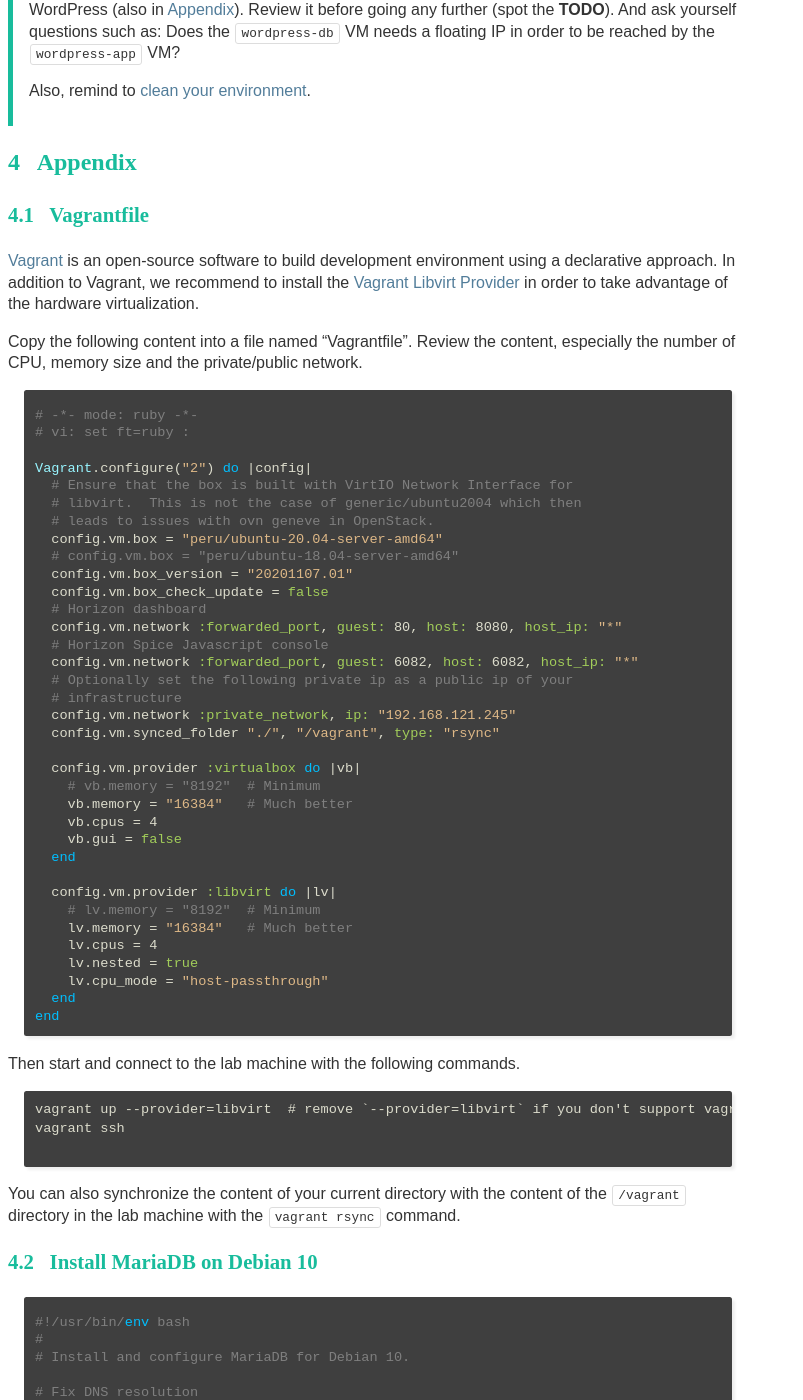
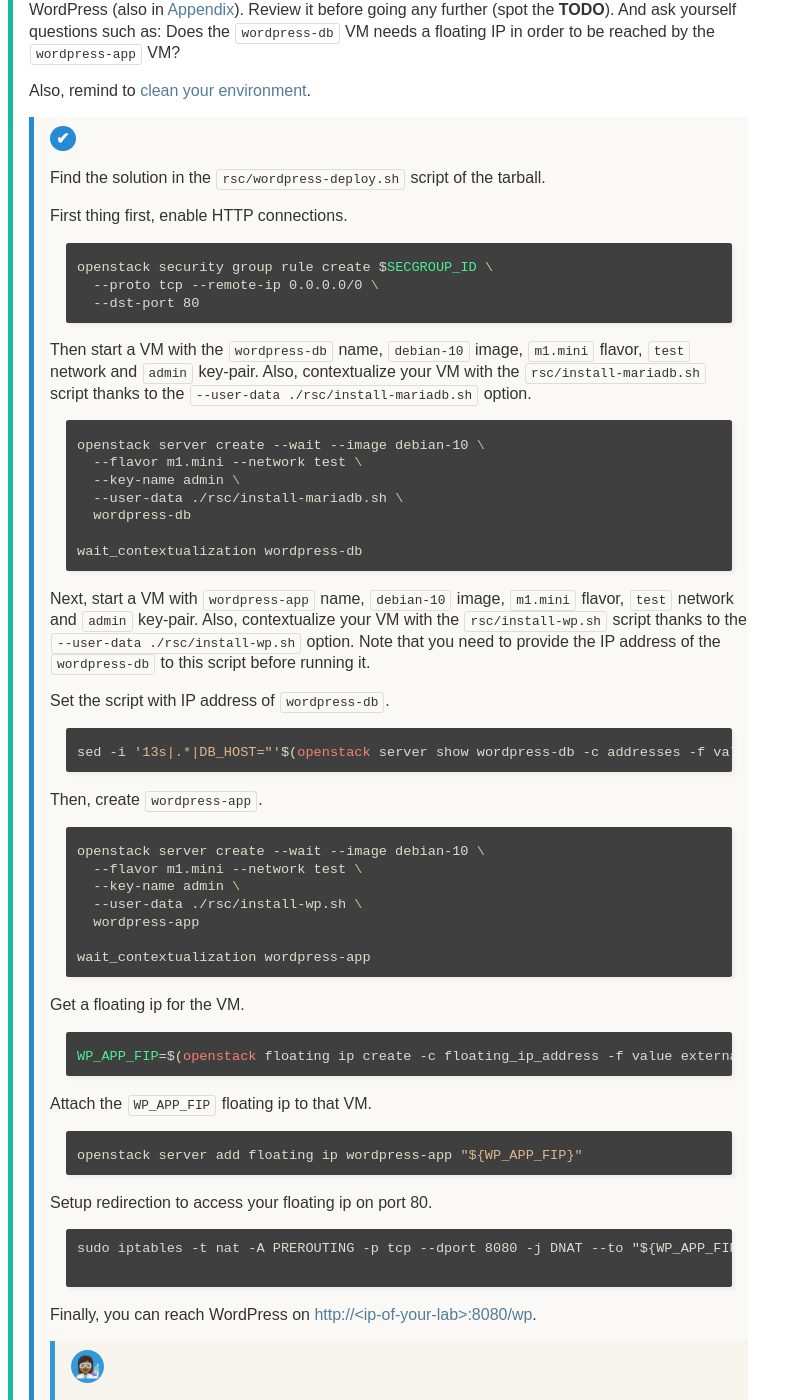
Before and after one commit to Marie-Donnie/Marie-Donnie.github.io, a Jekyll site: the page teachings/2021-2022/os-polytech/index.html, which Jekyll copies as it is, in a window 1280 px wide and 1400 px high, scrolled down 15567 px. Shown: the whole window, without its empty margins (0-803 px from the left). Built offline with Jekyll 4.4.1, drawn with Linux system fonts in a browser that asks for light colours; some web fonts are replaced; some of the changed text lies outside the part shown.

Commit message:
Full solutions

```diff
--- a/teachings/2021-2022/os-polytech/index.html
+++ b/teachings/2021-2022/os-polytech/index.html
@@ -1,7 +1,7 @@
 <!DOCTYPE html>
 <html lang="en">
 <head>
-<!-- 2021-11-25 jeu. 15:39 -->
+<!-- 2021-11-25 jeu. 17:03 -->
 <meta charset="utf-8">
 <meta name="viewport" content="width=device-width, initial-scale=1">
 <title>Operate Resources in Public and Private Clouds Thanks to OpenStack</title>
@@ -259,22 +259,22 @@ editor to follow lab completion <a href="https://notes.inria.fr/tFihp6A5TA-fOaUI
 <ul>
 <li><a href="#sec:req">1. Requirements and Setup</a>
 <ul>
-<li><a href="#org624a0fa">1.1. Environment</a></li>
+<li><a href="#org073d0d6">1.1. Environment</a></li>
 <li><a href="#sec:assign-lab">1.2. Access the Lab machine</a></li>
 <li><a href="#sec:rscs-lab">1.3. Resources of the Lab</a></li>
-<li><a href="#org1aa3a94">1.4. Setup OpenStack</a></li>
+<li><a href="#org19e8d3a">1.4. Setup OpenStack</a></li>
 </ul>
 </li>
 <li><a href="#sec:play-with-os">2. Play with OpenStack (as an Admin)</a>
 <ul>
-<li><a href="#orgf25cc7e">2.1. OpenStack Horizon dashboard</a></li>
+<li><a href="#org4560b5b">2.1. OpenStack Horizon dashboard</a></li>
 <li><a href="#sec:os-cli">2.2. Unleash the operator in you</a>
 <ul>
-<li><a href="#org1024990">2.2.1. Make the world reaches the VM</a></li>
+<li><a href="#orge678cef">2.2.1. Make the world reaches the VM</a></li>
 </ul>
 </li>
 <li><a href="#sec:enc-trust">2.3. In encryption we trust</a></li>
-<li><a href="#orgb5b188b">2.4. The art of contextualizing a VM</a>
+<li><a href="#orgc8cee59">2.4. The art of contextualizing a VM</a>
 <ul>
 <li><a href="#sec:debian10-ftw">2.4.1. Debian 10 FTW</a></li>
 <li><a href="#sec:cloud-init">2.4.2. <code>cloud-init</code> in Action</a></li>
@@ -283,31 +283,31 @@ editor to follow lab completion <a href="https://notes.inria.fr/tFihp6A5TA-fOaUI
 </ul>
 </li>
 <li><a href="#sec:wp-devops">3. Deploy a WordPress as a Service (as a DevOps)</a></li>
-<li><a href="#org0d31d22">4. Appendix</a>
+<li><a href="#org7bb399f">4. Appendix</a>
 <ul>
-<li><a href="#org63b5b79">4.1. Vagrantfile</a></li>
-<li><a href="#org81352d2">4.2. Install MariaDB on Debian 10</a></li>
-<li><a href="#orgf1ccdc1">4.3. Install Wordpress application on Debian 10</a></li>
-<li><a href="#orgc8538e5">4.4. VM Live migration</a></li>
+<li><a href="#org7148f3a">4.1. Vagrantfile</a></li>
+<li><a href="#org3c80918">4.2. Install MariaDB on Debian 10</a></li>
+<li><a href="#org77b455f">4.3. Install Wordpress application on Debian 10</a></li>
+<li><a href="#org5124c9f">4.4. VM Live migration</a></li>
 </ul>
 </li>
 </ul>
 </div>
 </nav>
 
-<div id="outline-container-orgeadc6f8" class="outline-2">
-<h2 id="sec:req"><a id="orgeadc6f8"></a><span class="section-number-2">1</span> Requirements and Setup</h2>
+<div id="outline-container-org2107b9b" class="outline-2">
+<h2 id="sec:req"><a id="org2107b9b"></a><span class="section-number-2">1</span> Requirements and Setup</h2>
 <div class="outline-text-2" id="text-sec:req">
 </div>
-<div id="outline-container-org624a0fa" class="outline-3">
-<h3 id="org624a0fa"><span class="section-number-3">1.1</span> Environment</h3>
+<div id="outline-container-org073d0d6" class="outline-3">
+<h3 id="org073d0d6"><span class="section-number-3">1.1</span> Environment</h3>
 <div class="outline-text-3" id="text-1-1">
 <p>
 To follow the lab you&rsquo;ll need a Linux (tested under Ubuntu 20.04)
 with, at least, 8 GiB of RAM and 2 CPU.  We are going to use Linux
 Dell R320 from room D011.  If you have a <b>different version</b> of Ubuntu
 installed &#x2013; use <code>lsb_release -d</code> to check it out &#x2013; you should start
-a proper VM using, for instance, the <a href="#org63b5b79">Vagrantfile</a> given in the
+a proper VM using, for instance, the <a href="#org7148f3a">Vagrantfile</a> given in the
 Appendix.  Alternatively, you can also use your own machine.
 </p>
 
@@ -341,8 +341,8 @@ deployments.</li>
 </div>
 </div>
 
-<div id="outline-container-orgaf0be81" class="outline-3">
-<h3 id="sec:assign-lab"><a id="orgaf0be81"></a><span class="section-number-3">1.2</span> Access the Lab machine</h3>
+<div id="outline-container-org852cd4e" class="outline-3">
+<h3 id="sec:assign-lab"><a id="org852cd4e"></a><span class="section-number-3">1.2</span> Access the Lab machine</h3>
 <div class="outline-text-3" id="text-sec:assign-lab">
 <p>
 First thing first, you have to connect to the Lab machine as <code>invité</code>
@@ -389,8 +389,8 @@ The rest of this lab <b>proceeds on the Lab machine</b>.
 </div>
 </div>
 
-<div id="outline-container-org5aff1b5" class="outline-3">
-<h3 id="sec:rscs-lab"><a id="org5aff1b5"></a><span class="section-number-3">1.3</span> Resources of the Lab</h3>
+<div id="outline-container-org3f0250a" class="outline-3">
+<h3 id="sec:rscs-lab"><a id="org3f0250a"></a><span class="section-number-3">1.3</span> Resources of the Lab</h3>
 <div class="outline-text-3" id="text-sec:rscs-lab">
 <p>
 Get the resources of the lab at <a href="https://github.com/Marie-Donnie/lectures/blob/master/2021-2022/os-polytech/tp.tar.gz">https://github.com/Marie-Donnie/lectures/blob/master/2021-2022/os-polytech/tp.tar.gz</a>.
@@ -414,8 +414,8 @@ The archive contains:
 </div>
 </div>
 
-<div id="outline-container-org1aa3a94" class="outline-3">
-<h3 id="org1aa3a94"><span class="section-number-3">1.4</span> Setup OpenStack</h3>
+<div id="outline-container-org19e8d3a" class="outline-3">
+<h3 id="org19e8d3a"><span class="section-number-3">1.4</span> Setup OpenStack</h3>
 <div class="outline-text-3" id="text-1-4">
 <p>
 Install snap.
@@ -483,12 +483,12 @@ on OpenStack.</dd>
 </div>
 </div>
 
-<div id="outline-container-org256d35a" class="outline-2">
-<h2 id="sec:play-with-os"><a id="org256d35a"></a><span class="section-number-2">2</span> Play with OpenStack (as an Admin)</h2>
+<div id="outline-container-org2b9b5a7" class="outline-2">
+<h2 id="sec:play-with-os"><a id="org2b9b5a7"></a><span class="section-number-2">2</span> Play with OpenStack (as an Admin)</h2>
 <div class="outline-text-2" id="text-sec:play-with-os">
 </div>
-<div id="outline-container-orgf25cc7e" class="outline-3">
-<h3 id="orgf25cc7e"><span class="section-number-3">2.1</span> OpenStack Horizon dashboard</h3>
+<div id="outline-container-org4560b5b" class="outline-3">
+<h3 id="org4560b5b"><span class="section-number-3">2.1</span> OpenStack Horizon dashboard</h3>
 <div class="outline-text-3" id="text-2-1">
 <p>
 One service deployed is the OpenStack dashboard (Horizon). On your own
@@ -537,8 +537,8 @@ the command line interface &hellip;
 </div>
 </div>
 
-<div id="outline-container-orgf000f03" class="outline-3">
-<h3 id="sec:os-cli"><a id="orgf000f03"></a><span class="section-number-3">2.2</span> Unleash the operator in you</h3>
+<div id="outline-container-org35c296f" class="outline-3">
+<h3 id="sec:os-cli"><a id="org35c296f"></a><span class="section-number-3">2.2</span> Unleash the operator in you</h3>
 <div class="outline-text-3" id="text-sec:os-cli">
 <p>
 While Horizon is helpful to discover OpenStack features, this is not
@@ -726,8 +726,8 @@ cli-vm login:
 </pre>
 </div>
 
-<div id="outline-container-org1024990" class="outline-4">
-<h4 id="org1024990"><span class="section-number-4">2.2.1</span> Make the world reaches the VM</h4>
+<div id="outline-container-orge678cef" class="outline-4">
+<h4 id="orge678cef"><span class="section-number-4">2.2.1</span> Make the world reaches the VM</h4>
 <div class="outline-text-4" id="text-2-2-1">
 <p>
 The <a href="https://docs.openstack.org/neutron/ussuri/">neutron</a> service manage networks in OpenStack.  Neutron
@@ -911,8 +911,8 @@ openstack server delete cli-vm-clone
 </div>
 </div>
 
-<div id="outline-container-org48f652a" class="outline-3">
-<h3 id="sec:enc-trust"><a id="org48f652a"></a><span class="section-number-3">2.3</span> In encryption we trust</h3>
+<div id="outline-container-orga1ec554" class="outline-3">
+<h3 id="sec:enc-trust"><a id="orga1ec554"></a><span class="section-number-3">2.3</span> In encryption we trust</h3>
 <div class="outline-text-3" id="text-sec:enc-trust">
 <p>
 Any cirros VMs share the same credentials (i.e., <code>cirros</code>, <code>gocubsgo</code>)
@@ -989,8 +989,8 @@ openstack server show cli-vm-adminkey -c addresses -f value | sed  -Er 's/test=.
 </div>
 </div>
 
-<div id="outline-container-orgb5b188b" class="outline-3">
-<h3 id="orgb5b188b"><span class="section-number-3">2.4</span> The art of contextualizing a VM</h3>
+<div id="outline-container-orgc8cee59" class="outline-3">
+<h3 id="orgc8cee59"><span class="section-number-3">2.4</span> The art of contextualizing a VM</h3>
 <div class="outline-text-3" id="text-2-4">
 <p>
 Contextualizing is the process that automatically installs software,
@@ -1015,8 +1015,8 @@ executed on the VM as <code>root</code> during the boot process.
 </p>
 </div>
 
-<div id="outline-container-org5b48ef5" class="outline-4">
-<h4 id="sec:debian10-ftw"><a id="org5b48ef5"></a><span class="section-number-4">2.4.1</span> Debian 10 FTW</h4>
+<div id="outline-container-orgf5a46cb" class="outline-4">
+<h4 id="sec:debian10-ftw"><a id="orgf5a46cb"></a><span class="section-number-4">2.4.1</span> Debian 10 FTW</h4>
 <div class="outline-text-4" id="text-sec:debian10-ftw">
 <p>
 When it comes the time to deal with real applications, we cannot use
@@ -1032,7 +1032,7 @@ want to release all your resources before going further.
 </p>
 
 <div class="org-src-container">
-<pre class="src src-bash" id="orgba0dd74"><span style="color: #7f7f7f;"># </span><span style="color: #7f7f7f;">Delete VMs</span>
+<pre class="src src-bash" id="org84f73ba"><span style="color: #7f7f7f;"># </span><span style="color: #7f7f7f;">Delete VMs</span>
 <span style="color: #00bfff;">for</span> vm<span style="color: #00bfff;"> in</span> $(<span style="color: #fa8072;">openstack</span> server list -c ID -f value); <span style="color: #00bfff;">do</span> <span style="color: #deb887;">\</span>
   <span style="color: #f08080;">echo</span> <span style="color: #deb887;">"Deleting ${vm}..."</span>; <span style="color: #deb887;">\</span>
   openstack server delete <span style="color: #deb887;">"${vm}"</span>; <span style="color: #deb887;">\</span>
@@ -1091,8 +1091,8 @@ creation arguments.
 </div>
 </div>
 
-<div id="outline-container-org8bcbeed" class="outline-4">
-<h4 id="sec:cloud-init"><a id="org8bcbeed"></a><span class="section-number-4">2.4.2</span> <code>cloud-init</code> in Action</h4>
+<div id="outline-container-org26d09db" class="outline-4">
+<h4 id="sec:cloud-init"><a id="org26d09db"></a><span class="section-number-4">2.4.2</span> <code>cloud-init</code> in Action</h4>
 <div class="outline-text-4" id="text-sec:cloud-init">
 <p>
 To tell <code>cloud-init</code> to load and execute a specific script at boot
@@ -1103,14 +1103,14 @@ extra argument to the regular <code>openstack server create</code> command.
 <div class="do">
 <p>
 Start a new VM named <code>art-vm</code> based on the <code>debian-10</code> image and the
-<code>m1.mini</code> flavor. The VM should load and execute the script <a href="#org62a9207">1</a>
+<code>m1.mini</code> flavor. The VM should load and execute the script <a href="#org72591e5">1</a>
 &#x2013; available under <code>rsc/art.sh</code> &#x2013; that installs the <a href="https://github.com/cmatsuoka/figlet"><code>figlet</code></a> and
 <a href="https://github.com/busyloop/lolcat"><code>lolcat</code></a> softwares on the VM.
 </p>
 
 <div class="solution">
 <div class="org-src-container">
-<pre class="src src-bash">openstack server create --wait --image debina-10 <span style="color: #deb887;">\</span>
+<pre class="src src-bash">openstack server create --wait --image debian-10 <span style="color: #deb887;">\</span>
   --flavor m1.mini --network test <span style="color: #deb887;">\</span>
   --key-name admin <span style="color: #deb887;">\</span>
   --user-data ./rsc/art.sh <span style="color: #deb887;">\</span>
@@ -1123,7 +1123,7 @@ Start a new VM named <code>art-vm</code> based on the <code>debian-10</code> ima
 </div>
 
 <div class="org-src-container">
-<label class="org-src-name"><span class="listing-number">Listing 1: </span><code>cloud-init</code> script available under <code>rsc/art.sh</code></label><pre class="src src-bash" id="org62a9207"><span style="color: #7f7f7f;">#</span><span style="color: #7f7f7f;">!/usr/bin/</span><span style="color: #00bfff;">env</span><span style="color: #7f7f7f;"> bash</span>
+<label class="org-src-name"><span class="listing-number">Listing 1: </span><code>cloud-init</code> script available under <code>rsc/art.sh</code></label><pre class="src src-bash" id="org72591e5"><span style="color: #7f7f7f;">#</span><span style="color: #7f7f7f;">!/usr/bin/</span><span style="color: #00bfff;">env</span><span style="color: #7f7f7f;"> bash</span>
 <span style="color: #7f7f7f;"># </span><span style="color: #7f7f7f;">Fix DNS resolution</span>
 <span style="color: #f08080;">echo</span> <span style="color: #deb887;">""</span> &gt; /etc/resolv.conf
 <span style="color: #f08080;">echo</span> <span style="color: #deb887;">"nameserver 8.8.8.8"</span> &gt;&gt; /etc/resolv.conf
@@ -1237,8 +1237,8 @@ debian@art-vm:~$ figlet "The Art of Contextualizing a VM" | lolcat
 </div>
 </div>
 
-<div id="outline-container-orgc308f29" class="outline-2">
-<h2 id="sec:wp-devops"><a id="orgc308f29"></a><span class="section-number-2">3</span> Deploy a WordPress as a Service (as a DevOps)</h2>
+<div id="outline-container-orge75d5d7" class="outline-2">
+<h2 id="sec:wp-devops"><a id="orge75d5d7"></a><span class="section-number-2">3</span> Deploy a WordPress as a Service (as a DevOps)</h2>
 <div class="outline-text-2" id="text-sec:wp-devops">
 <p>
 In the previous sessions, we saw how to boot a VM with OpenStack, and
@@ -1293,27 +1293,143 @@ project named <code>os-owph</code>.</li>
 
 <p>
 The <code>rsc</code> directory provides bash scripts to deploy the MariaDB
-database and web server of WordPress (also in <a href="#org0d31d22">Appendix</a>). Review it
+database and web server of WordPress (also in <a href="#org7bb399f">Appendix</a>). Review it
 before going any further (spot the <b>TODO</b>).  And ask yourself
 questions such as: Does the <code>wordpress-db</code> VM needs a floating IP in
 order to be reached by the <code>wordpress-app</code> VM?
 </p>
 
 <p>
-Also, remind to <a href="#orgba0dd74">clean your environment</a>.
-</p>
-
-</div>
-</div>
-</div>
-
-
-<div id="outline-container-org0d31d22" class="outline-2">
-<h2 id="org0d31d22"><span class="section-number-2">4</span> Appendix</h2>
+Also, remind to <a href="#org84f73ba">clean your environment</a>.
+</p>
+
+
+
+
+<div class="solution">
+<p>
+Find the solution in the <code>rsc/wordpress-deploy.sh</code> script of the
+tarball.
+</p>
+
+<p>
+First thing first, enable HTTP connections.
+</p>
+<div class="org-src-container">
+<pre class="src src-bash">openstack security group rule create $<span style="color: #4eee94;">SECGROUP_ID</span> <span style="color: #deb887;">\</span>
+  --proto tcp --remote-ip 0.0.0.0/0 <span style="color: #deb887;">\</span>
+  --dst-port 80
+</pre>
+</div>
+
+<p>
+Then start a VM with the <code>wordpress-db</code> name, <code>debian-10</code> image,
+<code>m1.mini</code> flavor, <code>test</code> network and <code>admin</code> key-pair. Also,
+contextualize your VM with the <code>rsc/install-mariadb.sh</code> script thanks
+to the <code>--user-data ./rsc/install-mariadb.sh</code> option.
+</p>
+
+<div class="org-src-container">
+<pre class="src src-bash">openstack server create --wait --image debian-10 <span style="color: #deb887;">\</span>
+  --flavor m1.mini --network test <span style="color: #deb887;">\</span>
+  --key-name admin <span style="color: #deb887;">\</span>
+  --user-data ./rsc/install-mariadb.sh <span style="color: #deb887;">\</span>
+  wordpress-db
+
+wait_contextualization wordpress-db
+</pre>
+</div>
+
+<p>
+Next, start a VM with <code>wordpress-app</code> name, <code>debian-10</code> image,
+<code>m1.mini</code> flavor, <code>test</code> network and <code>admin</code> key-pair. Also,
+contextualize your VM with the <code>rsc/install-wp.sh</code> script thanks to
+the <code>--user-data ./rsc/install-wp.sh</code> option. Note that you need to
+provide the IP address of the <code>wordpress-db</code> to this script before
+running it.
+</p>
+
+<p>
+Set the script with IP address of <code>wordpress-db</code>.
+</p>
+<div class="org-src-container">
+<pre class="src src-bash">sed -i <span style="color: #deb887;">'13s|.*|DB_HOST="'</span>$(<span style="color: #fa8072;">openstack</span> server show wordpress-db -c addresses -f value | sed -Er <span style="color: #deb887;">"s/test=//g"</span>)<span style="color: #deb887;">'"|'</span> ./rsc/install-wp.sh
+</pre>
+</div>
+
+<p>
+Then, create <code>wordpress-app</code>.
+</p>
+<div class="org-src-container">
+<pre class="src src-bash">openstack server create --wait --image debian-10 <span style="color: #deb887;">\</span>
+  --flavor m1.mini --network test <span style="color: #deb887;">\</span>
+  --key-name admin <span style="color: #deb887;">\</span>
+  --user-data ./rsc/install-wp.sh <span style="color: #deb887;">\</span>
+  wordpress-app
+
+wait_contextualization wordpress-app
+</pre>
+</div>
+
+<p>
+Get a floating ip for the VM.
+</p>
+<div class="org-src-container">
+<pre class="src src-bash"><span style="color: #4eee94;">WP_APP_FIP</span>=$(<span style="color: #fa8072;">openstack</span> floating ip create -c floating_ip_address -f value external)
+</pre>
+</div>
+
+<p>
+Attach the <code>WP_APP_FIP</code> floating ip to that VM.
+</p>
+<div class="org-src-container">
+<pre class="src src-bash">openstack server add floating ip wordpress-app <span style="color: #deb887;">"${WP_APP_FIP}"</span>
+</pre>
+</div>
+
+<p>
+Setup redirection to access your floating ip on port 80.
+</p>
+<pre class="example">
+sudo iptables -t nat -A PREROUTING -p tcp --dport 8080 -j DNAT --to "${WP_APP_FIP}:80"
+
+</pre>
+
+<p>
+Finally, you can reach WordPress on <a href="http://&lt;ip-of-your-lab&gt;:8080/wp">http://&lt;ip-of-your-lab&gt;:8080/wp</a>.
+</p>
+
+<div class="note">
+<p>
+Optionally, you can do it with an SSH tunnel to access <code>10.20.20.*</code>
+from your own machine.
+</p>
+<pre class="example">
+ssh -NL 8080:&lt;floating-ip&gt;:80 -l root &lt;ip-of-your-lab-machine&gt;
+
+</pre>
+
+<p>
+Then, reach WordPress on <a href="http://localhost:8080/wp">http://localhost:8080/wp</a>.
+</p>
+
+</div>
+
+</div>
+
+</div>
+</div>
+</div>
+
+
+
+
+<div id="outline-container-org7bb399f" class="outline-2">
+<h2 id="org7bb399f"><span class="section-number-2">4</span> Appendix</h2>
 <div class="outline-text-2" id="text-4">
 </div>
-<div id="outline-container-org63b5b79" class="outline-3">
-<h3 id="org63b5b79"><span class="section-number-3">4.1</span> Vagrantfile</h3>
+<div id="outline-container-org7148f3a" class="outline-3">
+<h3 id="org7148f3a"><span class="section-number-3">4.1</span> Vagrantfile</h3>
 <div class="outline-text-3" id="text-4-1">
 <p>
 <a href="https://en.wikipedia.org/wiki/Vagrant_(software)">Vagrant</a> is an open-source software to build development environment
@@ -1383,8 +1499,8 @@ the content of the <code>/vagrant</code> directory in the lab machine with the
 </div>
 </div>
 
-<div id="outline-container-org81352d2" class="outline-3">
-<h3 id="org81352d2"><span class="section-number-3">4.2</span> Install MariaDB on Debian 10</h3>
+<div id="outline-container-org3c80918" class="outline-3">
+<h3 id="org3c80918"><span class="section-number-3">4.2</span> Install MariaDB on Debian 10</h3>
 <div class="outline-text-3" id="text-4-2">
 <div class="org-src-container">
 <pre class="src src-bash"><span style="color: #7f7f7f;">#</span><span style="color: #7f7f7f;">!/usr/bin/</span><span style="color: #00bfff;">env</span><span style="color: #7f7f7f;"> bash</span>
@@ -1429,8 +1545,8 @@ cat &lt;&lt; EOSQL | mysql -u root --password=${<span style="color: #4eee94;">DB
 </div>
 </div>
 
-<div id="outline-container-orgf1ccdc1" class="outline-3">
-<h3 id="orgf1ccdc1"><span class="section-number-3">4.3</span> Install Wordpress application on Debian 10</h3>
+<div id="outline-container-org77b455f" class="outline-3">
+<h3 id="org77b455f"><span class="section-number-3">4.3</span> Install Wordpress application on Debian 10</h3>
 <div class="outline-text-3" id="text-4-3">
 <div class="org-src-container">
 <pre class="src src-bash"><span style="color: #7f7f7f;">#</span><span style="color: #7f7f7f;">!/usr/bin/</span><span style="color: #00bfff;">env</span><span style="color: #7f7f7f;"> bash</span>
@@ -1483,8 +1599,8 @@ cat &lt;&lt; EOF &gt; /etc/wordpress/config-default.php
 </div>
 </div>
 
-<div id="outline-container-orgc8538e5" class="outline-3">
-<h3 id="orgc8538e5"><span class="section-number-3">4.4</span> VM Live migration</h3>
+<div id="outline-container-org5124c9f" class="outline-3">
+<h3 id="org5124c9f"><span class="section-number-3">4.4</span> VM Live migration</h3>
 <div class="outline-text-3" id="text-4-4">
 <p>
 First start a VM with mpv and libcaca to output videos in the
@@ -1536,7 +1652,7 @@ openstack server migrate migrate-vm --live-migration --block-migration
 <p class="email">Email: <a href="mailto:{firstname.lastname}@inria.fr">{firstname.lastname}@inria.fr</a></p>
 <p class="github">Find a typo, wanna make a proposition:
  <a href="https://github.com/BeyondTheClouds/lectures/issues/new?title=[os-polytech-laroche]">open an issue</a></p>
-<p class="date">Last modification: 2021-11-25 jeu. 15:39</p>
+<p class="date">Last modification: 2021-11-25 jeu. 16:26</p>
 <p class="license">This work is licensed under a <a rel="license" href="http://creativecommons.org/licenses/by-sa/4.0/">Creative Commons Attribution-ShareAlike 4.0 International License</a>.</p>
 <p class="creator"><a href="https://www.gnu.org/software/emacs/">Emacs</a> 26.3 (<a href="https://orgmode.org">Org</a> mode 9.1.9) – <a href="http://gongzhitaao.org/orgcss">Zhitao Gong</a> customized theme</p>
 </div>
```
